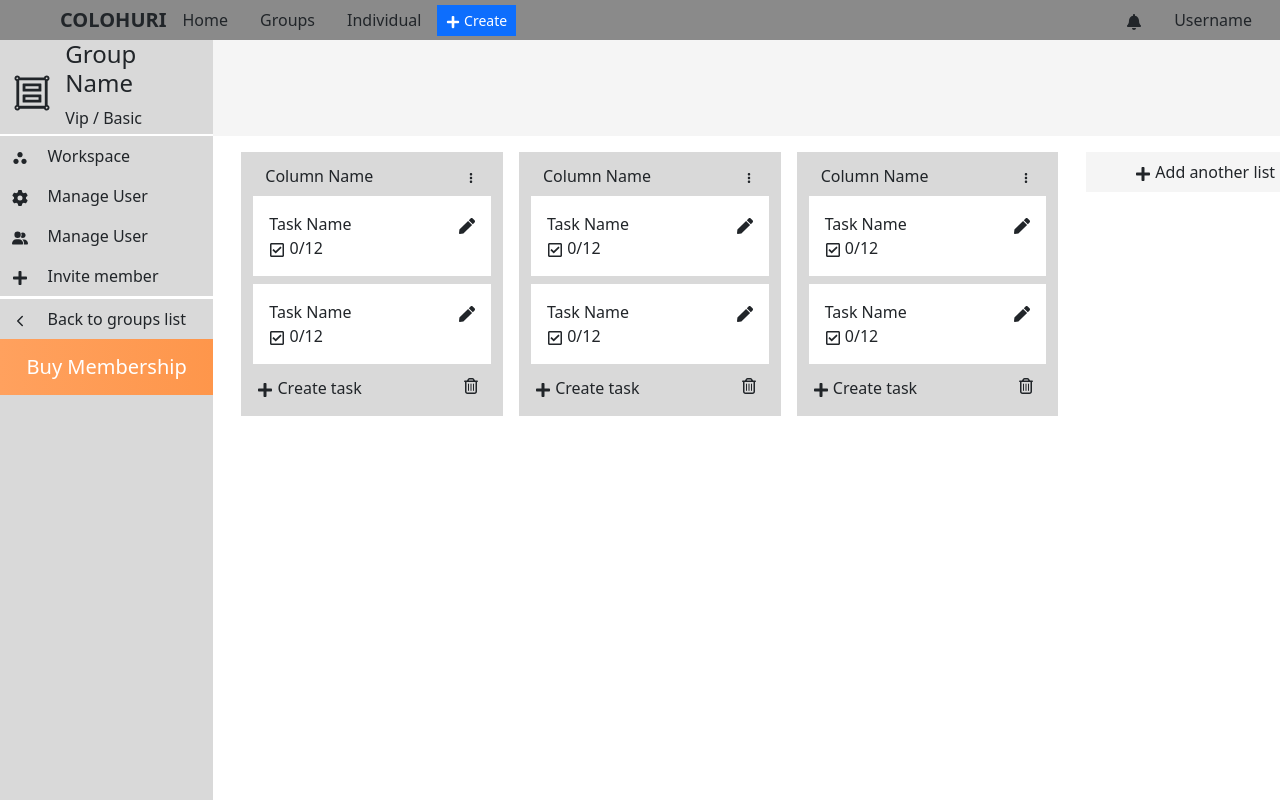
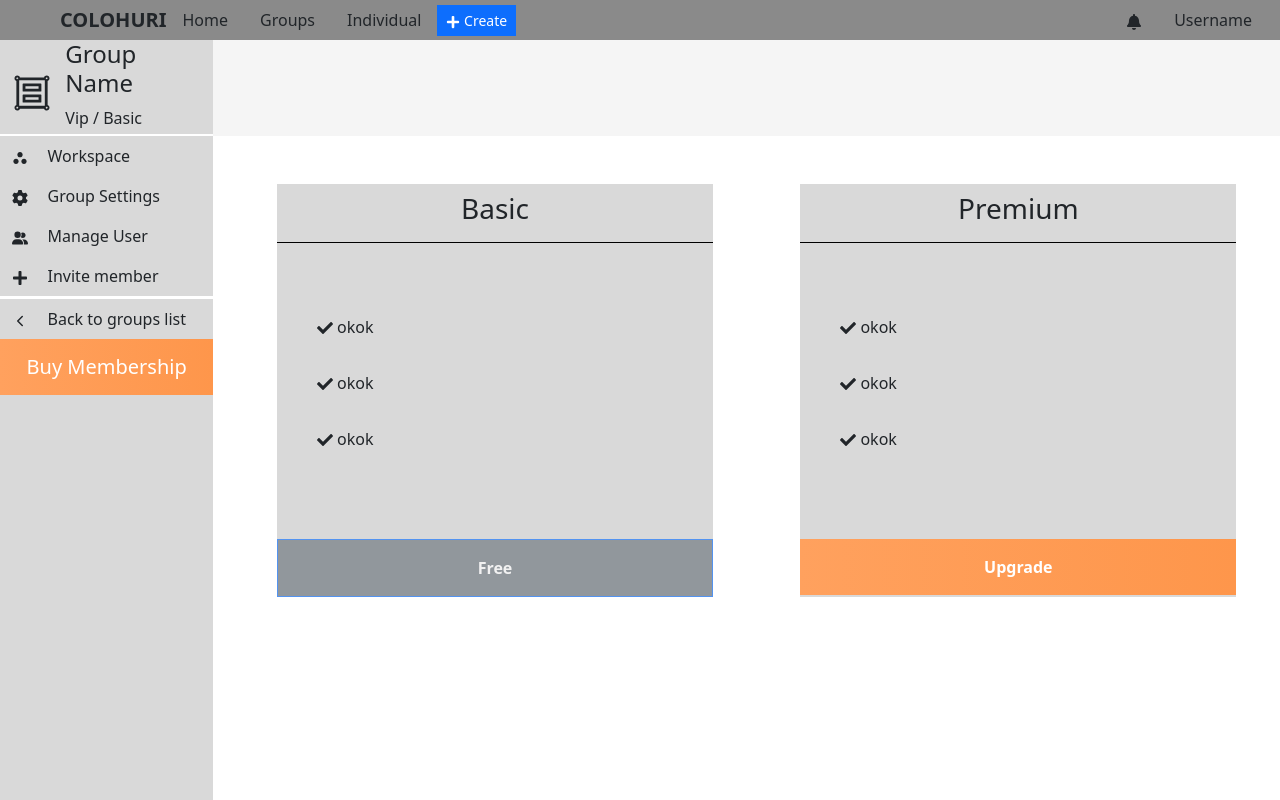
Before and after one commit to anhpham03092003/SDN302, a React (Create React App) app in the folder sdn302/: page /groupworkspace in a window 1280 px wide. Built offline with nearby package versions, Linux system fonts and the light colour scheme.

Commit message:
feature <BuyMembership,CreateGroup,GroupWorkSpace>

```diff
--- a/sdn302/package.json
+++ b/sdn302/package.json
@@ -7,13 +7,15 @@
     "@testing-library/react": "^13.4.0",
     "@testing-library/user-event": "^13.5.0",
     "bootstrap": "^5.3.3",
+    "formik": "^2.4.6",
     "react": "^18.3.1",
     "react-bootstrap": "^2.10.5",
     "react-dom": "^18.3.1",
     "react-icons": "^5.3.0",
     "react-router-dom": "^6.26.2",
     "react-scripts": "5.0.1",
-    "web-vitals": "^2.1.4"
+    "web-vitals": "^2.1.4",
+    "yup": "^1.4.0"
   },
   "scripts": {
     "start": "react-scripts start",
--- a/sdn302/src/App.css
+++ b/sdn302/src/App.css
@@ -1,6 +1,3 @@
-.App {
-  text-align: center;
-}
 
 .dropdown-toggle::after{
   display: none !important;
@@ -17,6 +14,7 @@
 .background-color-third{
   background-color: #F5F5F5 !important;
 }
+
 .btn-membership {
   background: linear-gradient(270deg, var(--ds-background-accent-purple-bolder, #FE964B) 0%, var(--ds-background-neutral-bold-pressed, #ffa15e) 100%);
 
@@ -50,6 +48,13 @@
   cursor: pointer;
 }
 
+.creat-group-image{
+    background: url('https://www.herzing.edu/sites/default/files/styles/fp_960_480/public/2020-09/project-management-skills.jpg.webp?itok=rN-QQPq6');
+    background-size: cover;
+    background-position: center;
+    height: 400px;
+}
+
 .vh-5{
   height:5vh !important;
 }
--- a/sdn302/src/App.js
+++ b/sdn302/src/App.js
@@ -3,25 +3,19 @@ import './App.css';
 import Header from './Components/Header';
 import GroupSlideBar from './Components/GroupSideBar';
 import GroupSpace from './Components/GroupSpace';
+import GroupWorkSpace from './Pages/GroupWorkSpace';
+import CreateGroup from './Pages/CreateGroup';
+import { Route, Routes } from 'react-router-dom';
 
 
 function App() {
   return (
     <div className="App">
       <Header />
-      <Container fluid>
-        <Row>
-          <Col md={2} className='background-color-secondary vh-95'><GroupSlideBar /></Col>
-          <Col md={10} className=''>
-            <Row className='group-header background-color-third vh-12'>
-
-            </Row>
-            <Row>
-              <GroupSpace/>
-            </Row>
-          </Col>
-        </Row>
-      </Container>
+      <Routes>
+          <Route path='/create-group' element={<CreateGroup />}></Route>
+          <Route path='/groupworkspace' element={<GroupWorkSpace />}></Route>
+      </Routes>
     </div>
   );
 }
--- /dev/null
+++ b/sdn302/src/Components/BuyMembership.jsx
@@ -0,0 +1,59 @@
+import React from 'react'
+import { Button, Col, Container, Modal, Row } from 'react-bootstrap'
+import GroupColumn from './GroupColumn'
+import { FaCheck, FaPlus, FaStar } from 'react-icons/fa'
+import { FaRegTrashCan } from 'react-icons/fa6'
+
+function BuyMembership() {
+    return (
+        <Container fluid className=' vh-83'>
+
+            <Row className='d-flex justify-content-around mt-5 ms-2'>
+                <Col md={5} className='mx-2 p-0 background-color-secondary'>
+                    <Container fluid className='mt-2'>
+                        <Row className='border-bottom border-black pb-3'>
+                            <h3 className='m-0 text-center'>Basic</h3>
+                        </Row>
+
+                        <Row className='m-3 py-5'>
+
+                                <p className='py-2'> <FaCheck/> okok </p>
+                                <p className='py-2'> <FaCheck/> okok </p>
+                                <p className='py-2'> <FaCheck/> okok </p>
+
+                        </Row>
+
+                        <Row>
+                            <Button className='rounded-0 bg-secondary disabled py-3 fw-bolder'>Free</Button>
+                        </Row>
+                    </Container>
+
+                </Col>
+                <Col md={5} className='mx-2 p-0 background-color-secondary'>
+                    <Container fluid className='mt-2'>
+                        <Row className='border-bottom border-black pb-3'>
+                            <h3 className='m-0 text-center'>Premium</h3>
+                        </Row>
+
+                        <Row className='m-3 py-5'>
+
+                                <p className='py-2'> <FaCheck/> okok </p>
+                                <p className='py-2'> <FaCheck/> okok </p>
+                                <p className='py-2'> <FaCheck/> okok </p>
+
+                        </Row>
+
+                        <Row>
+                            <Button className='rounded-0 btn-membership border-0 py-3 fw-bolder'>Upgrade</Button>
+                        </Row>
+                    </Container>
+
+                </Col>
+
+
+            </Row>
+        </Container>
+    )
+}
+
+export default BuyMembership
--- a/sdn302/src/Components/GroupSideBar.jsx
+++ b/sdn302/src/Components/GroupSideBar.jsx
@@ -24,7 +24,7 @@ function GroupSideBar() {
             <Row className='py-2 sidebar-items'>
                 <Col className='align-content-center text-start' md={2}><FaGear/></Col>
                 <Col className='align-content-center text-start' md={10}>
-                    <p className='m-0'> Manage User</p>
+                    <p className='m-0'> Group Settings</p>
                 </Col>
             </Row>
             <Row className='py-2 sidebar-items'>
--- /dev/null
+++ b/sdn302/src/Pages/CreateGroup.jsx
@@ -0,0 +1,62 @@
+import React from 'react'
+import { Button, Col, Container, Row } from 'react-bootstrap'
+import { ErrorMessage, Field, Form, Formik } from 'formik'
+import { Link } from 'react-router-dom'
+import * as Yup from 'yup'
+function CreateGroup() {
+    const SignupSchema = Yup.object().shape({
+            groupName:Yup.string().
+            required('Required'),
+
+            groupCode:Yup.string()
+            .required('Required'),
+
+            groupPassword:Yup.string()
+            .required('Required'),
+
+    });
+    return (
+        <Container fluid>
+
+            <Row>
+                <Col md={5} className='d-flex flex-column justify-content-center'>
+                    <Formik
+                        initialValues={{
+                            groupName: '',
+                            groupCode: '',
+                            groupPassword: ''
+                        }}
+                        validationSchema={SignupSchema}
+                    >
+                        <Form className="col-md-10 align-self-center ">
+
+                            <h3 className='text-center'>CREATE GROUP</h3>
+                            <hr />
+                            <div className='form-group my-3'>
+                                <label htmlFor="fullname" className='form-label'>Group name</label>
+                                <Field id="groupName" name="groupName" placeholder="Enter group name..." className="form-control" />
+                                <p className='text-danger fw-bolder'><ErrorMessage name="groupName" /></p>
+                            </div>
+                            <div className='form-group my-3'>
+                                <label htmlFor="groupCode" className='form-label'>Group code</label>
+                                <Field id="groupCode" name="groupCode" placeholder="Enter group code..." className="form-control" />
+                                <p className='text-danger fw-bolder'><ErrorMessage name="groupCode" /></p>
+                            </div>
+                            <div className='form-group my-3'>
+                                <label htmlFor="groupPassword" className='form-label'> Group password </label>
+                                <Field id="groupPassword" name="groupPassword" placeholder="Enter group password..." className="form-control" />
+                                <p className='text-danger fw-bolder'><ErrorMessage name="groupPassword" /></p>
+                            </div>
+                            <Button type='submit' className=' btn-membership w-100 btn-lg rounded-0 border-0 '>Create   </Button>
+                        </Form>
+                    </Formik>
+                </Col>
+                <Col md={7} className='creat-group-image vh-95'>
+
+                </Col>
+            </Row>
+        </Container>
+    )
+}
+
+export default CreateGroup
--- /dev/null
+++ b/sdn302/src/Pages/GroupWorkSpace.jsx
@@ -0,0 +1,25 @@
+import React from 'react'
+import { Col, Container, Row } from 'react-bootstrap'
+import GroupSpace from '../Components/GroupSpace'
+import GroupSideBar from '../Components/GroupSideBar'
+import BuyMembership from '../Components/BuyMembership'
+
+function GroupWorkSpace() {
+  return (
+    <Container fluid>
+        <Row>
+          <Col md={2} className='background-color-secondary vh-95'><GroupSideBar /></Col>
+          <Col md={10} className=''>
+            <Row className='group-header background-color-third vh-12'>
+
+            </Row>
+            <Row>
+              <BuyMembership/>
+            </Row>
+          </Col>
+        </Row>
+      </Container>
+  )
+}
+
+export default GroupWorkSpace
```
Also changed, not shown: 1 other file (tests, documents, lock files or other folders).
